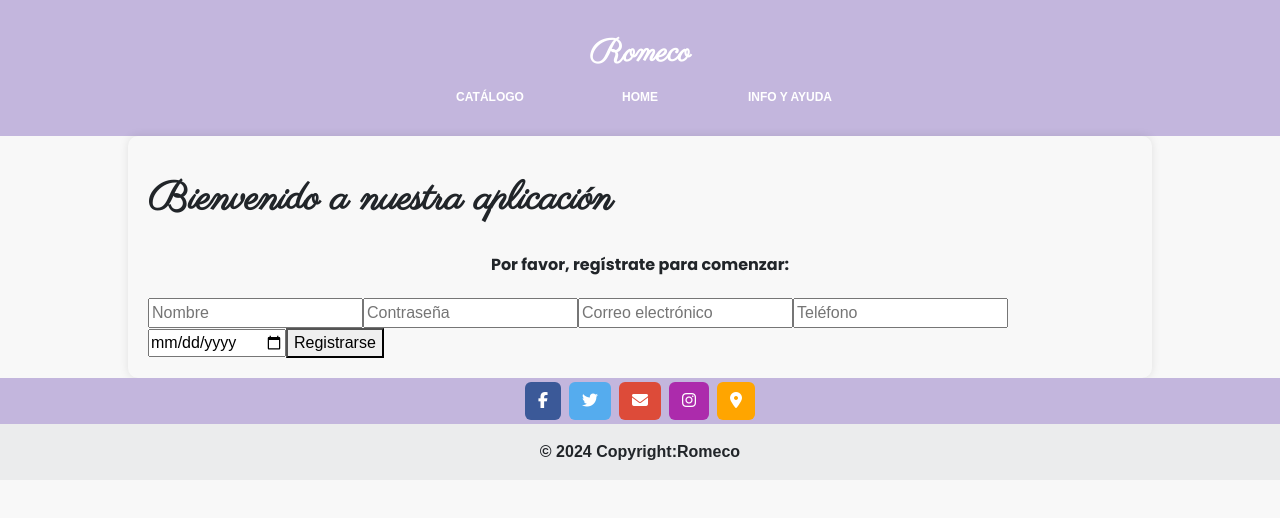
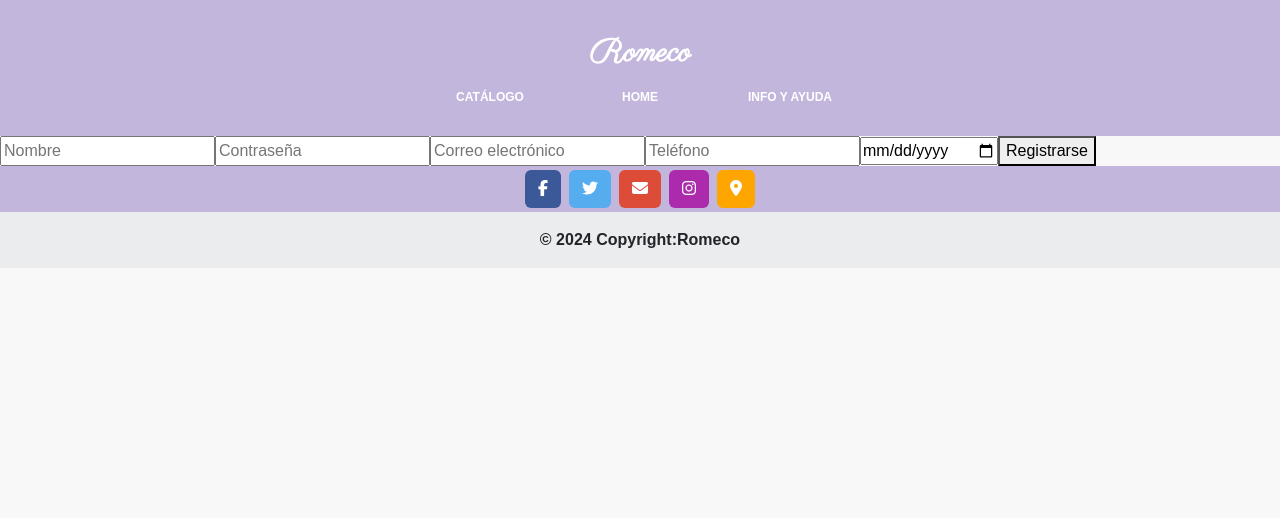
Before and after one commit to LuciaRosales9/ProyectoTienda, a React (Create React App) app in the folder romeco/: page /CrearUsuario in a window 1280 px wide. Shown: the top 518 px of the page. Built offline with nearby package versions, Linux system fonts and the light colour scheme; a web font is replaced by a local one.

Commit message:
frontend-crearUsuario
modificacion de los componentes registroUsuario y CrearUsuario

```diff
--- a/romeco/src/components/usuario/registroUsuario.js
+++ b/romeco/src/components/usuario/registroUsuario.js
@@ -1,6 +1,9 @@
 import React, { useState } from 'react';
 
 function RegistroUsuario() {
+
+
+
   // Definimos los estados para los campos del formulario
   const [nombre, setNombre] = useState('');
   const [contrasena, setContrasena] = useState('');
@@ -45,17 +48,15 @@ function RegistroUsuario() {
       });
   };
 
-  return (
-    // Formulario de registro con campos controlados
-    <form onSubmit={handleRegistroSubmit}>
-      <input type="text" value={nombre} onChange={e => setNombre(e.target.value)} placeholder="Nombre" />
-      <input type="password" value={contrasena} onChange={e => setContrasena(e.target.value)} placeholder="Contraseña" />
-      <input type="email" value={mail} onChange={e => setMail(e.target.value)} placeholder="Correo electrónico" />
-      <input type="text" value={telefono} onChange={e => setTelefono(e.target.value)} placeholder="Teléfono" />
-      <input type="date" value={fechaNacimiento} onChange={e => setFechaNacimiento(e.target.value)} placeholder="Fecha de nacimiento" />
-      <button type="submit">Registrarse</button>
-    </form>
-  );
+  return {
+    nombre, setNombre,
+    contrasena, setContrasena,
+    mail, setMail,
+    telefono, setTelefono,
+    fechaNacimiento, setFechaNacimiento,
+    handleRegistroSubmit
+  };
+
 }
 
 export default RegistroUsuario;
--- a/romeco/src/pages/crearUsuario.js
+++ b/romeco/src/pages/crearUsuario.js
@@ -3,11 +3,24 @@ import React from 'react';
 import RegistroUsuario from '../components/usuario/registroUsuario';
 
 export const CrearUsuario = () => {
+  const {
+    nombre, setNombre,
+    contrasena, setContrasena,
+    mail, setMail,
+    telefono, setTelefono,
+    fechaNacimiento, setFechaNacimiento,
+    handleRegistroSubmit
+  } = RegistroUsuario(); //hook
+
+    //formulario
   return (
-    <div>
-      <h1>Bienvenido a nuestra aplicación</h1>
-      <p>Por favor, regístrate para comenzar:</p>
-      <RegistroUsuario />
-    </div>
+    <form onSubmit={handleRegistroSubmit}>
+      <input type="text" value={nombre} onChange={e => setNombre(e.target.value)} placeholder="Nombre" />
+      <input type="password" value={contrasena} onChange={e => setContrasena(e.target.value)} placeholder="Contraseña" />
+      <input type="email" value={mail} onChange={e => setMail(e.target.value)} placeholder="Correo electrónico" />
+      <input type="text" value={telefono} onChange={e => setTelefono(e.target.value)} placeholder="Teléfono" />
+      <input type="date" value={fechaNacimiento} onChange={e => setFechaNacimiento(e.target.value)} placeholder="Fecha de nacimiento" />
+      <button type="submit">Registrarse</button>
+    </form>
   );
 };
```
